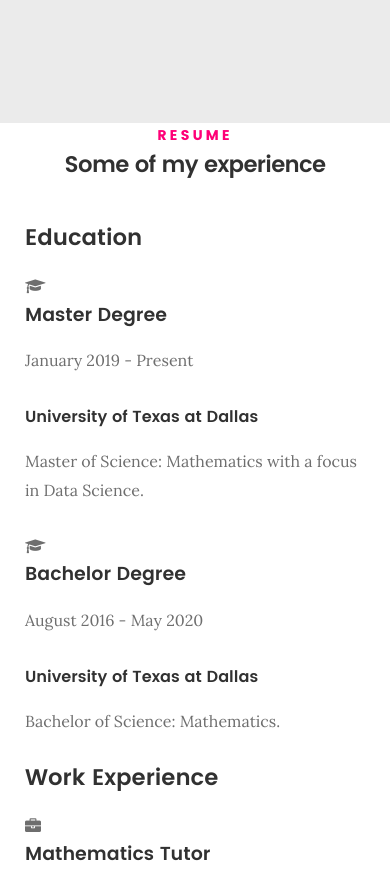
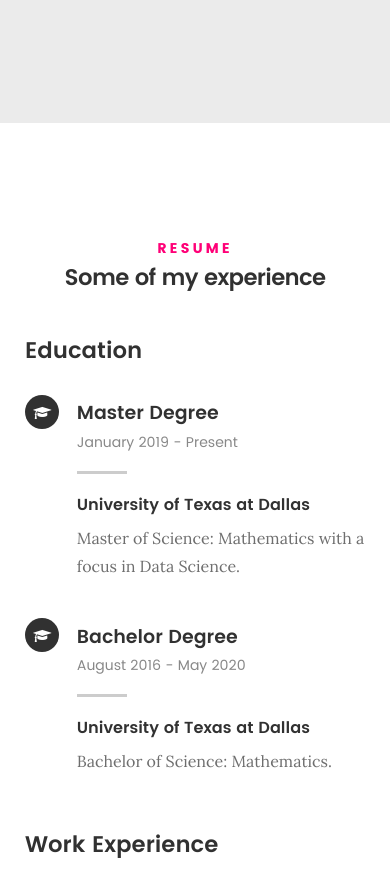
Before and after one commit to salazarbrandon1257/personal-website, a plain HTML site: page index.html in a window 390 px wide. Shown: the part 5000-5872 px from the top of the page. Drawn offline with Linux system fonts and the light colour scheme; files whose address does not match are found by name.

Commit message:
Update main.css

```diff
--- a/css/main.css
+++ b/css/main.css
@@ -1786,6 +1786,182 @@ header .logo a {
 }
 
 
+
+/**
+ * ===================================================================
+ * 121. resume1 - (_layout.scss)
+ *
+ * -------------------------------------------------------------------
+ */
+ #resume1 {
+	padding-top: 12rem;
+	padding-bottom: 12rem;
+}
+
+#resume1 .resume1-header {
+	text-align: center;
+}
+#resume1 .resume1-header h2 {
+	color: #FF0077;
+}
+
+#resume1 .resume1-timeline {
+	max-width: 980px;
+}
+#resume1 .timeline-wrap {
+	position: relative;
+	margin-top: 1.5rem;
+	margin-bottom: 6rem;
+}
+#resume1 .timeline-wrap::before {
+	content: "";
+	display: block;
+	width: 1px;
+	height: 100%;
+	background: rgba(250, 249, 249, 0.1);
+	position: absolute;
+	left: 35%;
+	top: 0;
+}
+#resume1 .timeline-block {
+	position: relative;
+	padding-top: 1.5rem;
+}
+#resume1 .timeline-ico {
+	height: 4.8rem;
+	width: 4.8rem;
+	line-height: 4.8rem;
+	background: #313131;
+	border-radius: 50%;
+	text-align: center;
+	color: #FFFFFF;
+	position: absolute;
+	left: 35%;
+	top: .9rem;
+	margin-left: -2.4rem;
+}
+#resume1 .timeline-ico i {
+	position: relative;
+	left: .05rem;
+	top: .2rem;
+}
+
+#resume1 .timeline-header {
+	float: left;
+	width: 35%;
+	padding-right: 90px;
+	text-align: right;
+}
+#resume1 .timeline-header h3 {
+	margin-bottom: 0;
+}
+#resume1 .timeline-header p {
+	font-family: "poppins-regular", sans-serif;
+	font-size: 1.6rem;
+	color: #888888;
+}
+#resume1 .timeline-content {
+	margin-left: 35%;
+	padding-left: 60px;
+}
+#resume1 .timeline-content h4 {
+	position: relative;
+	padding-bottom: 1.8rem;
+}
+#resume1 .timeline-content h4::after {
+	content: "";
+	display: block;
+	height: 3px;
+	width: 50px;
+	background: rgba(0, 0, 0, 0.2);
+	position: absolute;
+	left: 0;
+	bottom: 0;
+}
+
+/**
+ * responsive:
+ * resume
+ * -------------------------------------------------------------------
+ */
+@media only screen and (max-width:1024px) {
+	#resume1 .timeline-header {
+		padding-right: 50px;
+	}
+	#resume1 .timeline-header h3 {
+		font-size: 1.8rem;
+	}
+	#resume1 .timeline-header p {
+		font-size: 1.4rem;
+	}
+	#resume1 .timeline-content {
+		padding-left: 50px;
+	}
+}
+@media only screen and (max-width:768px) {
+	#resume1 .timeline-wrap::before {
+		left: 2.4rem;
+	}
+	#resume1 .timeline-ico {
+		left: 2.4rem;
+	}
+	#resume1 .timeline-header {
+		float: none;
+		width: auto;
+		padding-right: 15px;
+		text-align: left;
+	}
+	#resume1 .timeline-header h3 {
+		font-size: 2rem;
+	}
+	#resume1 .timeline-header p {
+		font-size: 1.5rem;
+		margin-bottom: 1.5rem;
+	}
+	#resume1 .timeline-content {
+		margin: 0;
+	}
+	#resume1 .timeline-content h4 {
+		padding-bottom: 0;
+		padding-top: 2.1rem;
+		margin-bottom: .6rem;
+		font-size: 1.7rem;
+	}
+	#resume1 .timeline-content h4::after {
+		bottom: auto;
+		top: 0;
+	}
+	#resume1 .timeline-header, #resume1 .timeline-content {
+		padding-left: 7rem;
+	}
+}
+@media only screen and (max-width:480px) {
+	#resume1 .resume1-header h2 {
+		font-size: 2.2rem;
+	}
+	#resume1 .timeline-wrap::before {
+		left: 1.8rem;
+	}
+	#resume1 .timeline-ico {
+		height: 3.6rem;
+		width: 3.6rem;
+		line-height: 3.6rem;
+		left: 1.8rem;
+		margin-left: -1.8rem;
+		font-size: 1.5rem;
+	}
+	#resume1 .timeline-header, #resume1 .timeline-content {
+		padding-left: 5.5rem;
+	}
+}
+
+
+
+
+
+
+
+
 /**
  * ===================================================================
  * 13. portfolio - (_layout.scss)
```
